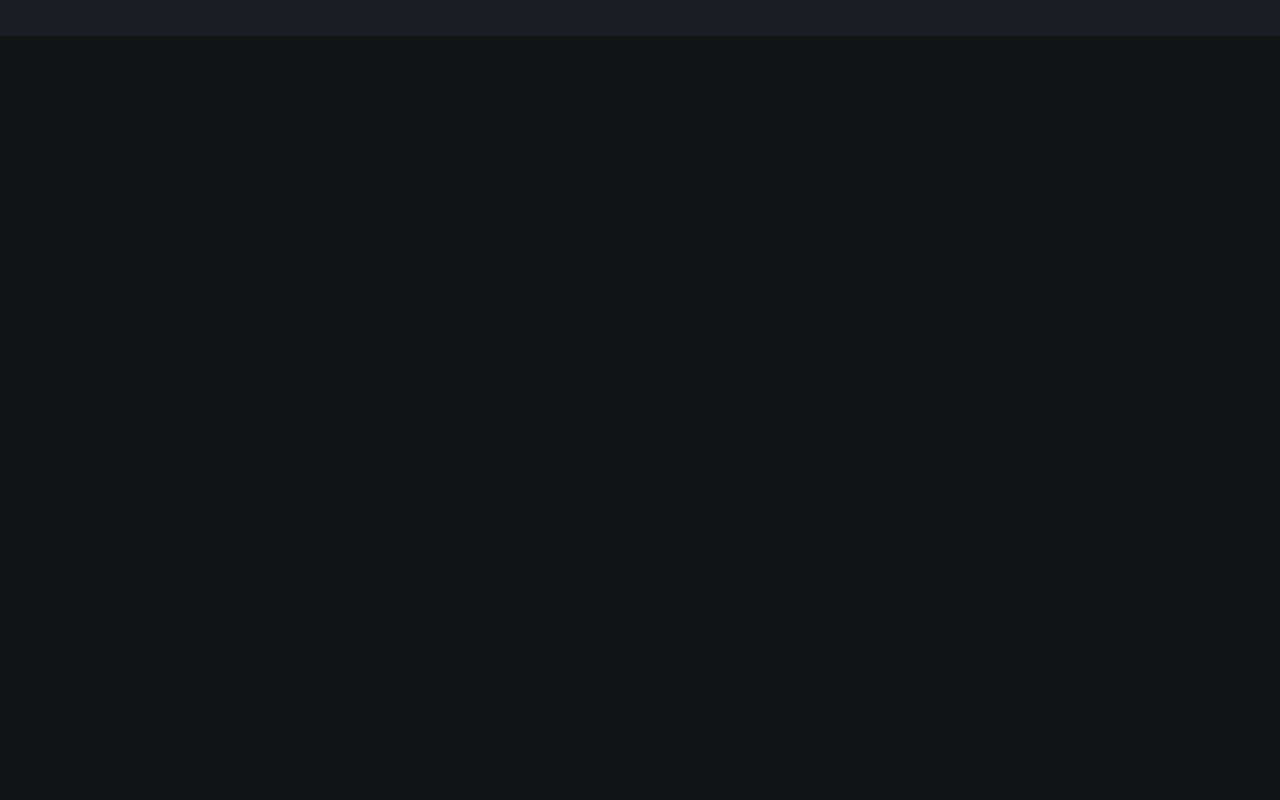
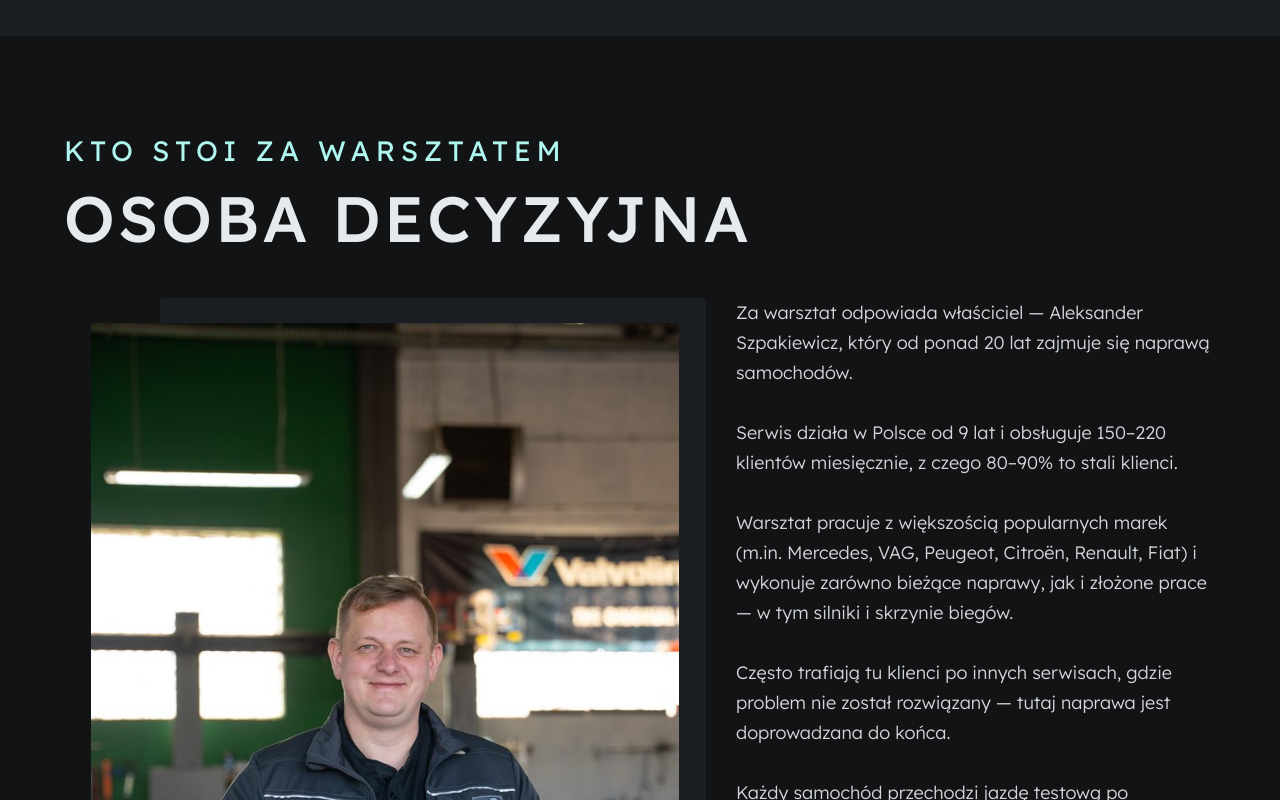
Before and after one commit to BorysPresn/som-website, a React (Vite) app: page / in a window 1280 px wide. Shown: the part 5680-6480 px from the top of the page. Before the commit the page ends 5716 px from the top, so only its background shows below. Built offline with nearby package versions, Linux system fonts and the light colour scheme.

Commit message:
feat: add Owner section with image and content

```diff
--- a/src/App.tsx
+++ b/src/App.tsx
@@ -2,6 +2,7 @@ import "./app/styles/globals.scss";
 import { About } from "./sections/About/About";
 import { Header } from "./sections/Header/Header";
 import { Hero } from "./sections/Hero/Hero";
+import { Owner } from "./sections/Owner/Owner";
 import { Process } from "./sections/Process/Process";
 import { Reviews } from "./sections/Reviews/Reviews";
 import { Services } from "./sections/Services/Services";
@@ -17,6 +18,7 @@ function App() {
       <About />
       <Process />
       <Reviews />
+      <Owner />
     </>
   );
 }
--- /dev/null
+++ b/src/sections/Owner/Owner.module.scss
@@ -0,0 +1,158 @@
+@use "../../app/styles/mixins.scss" as *;
+@use "../../app/styles/typography.scss" as *;
+@use "../../app/styles/variables.scss" as *;
+
+.section {
+  padding-block: 64px;
+  background-color: $color-bg-main;
+}
+
+.content {
+  display: flex;
+  flex-direction: column;
+  gap: 48px;
+}
+
+.headingGroup {
+  display: flex;
+  flex-direction: column;
+  gap: 16px;
+}
+.textGroup {
+  display: flex;
+  gap: 48px;
+  flex-direction: column;
+}
+.eyebrow {
+  @include above-heading;
+  font-size: $fs-text-lg-mobile;
+  line-height: 25.2px;
+  letter-spacing: 3.6px;
+}
+
+.title {
+  @include desktop-h2;
+  font-size: $fs-heading-2-mobile;
+  line-height: 38.4px;
+  letter-spacing: 1.6px;
+  text-transform: none;
+}
+
+.imageWrap {
+  position: relative;
+  width: 100%;
+  aspect-ratio: 344 / 430;
+  max-height: 450px;
+}
+
+.imageWrap::before {
+  content: "";
+  position: absolute;
+  top: -10px;
+  left: -9px;
+  right: 9px;
+  bottom: 16px;
+  border-radius: $radius-sm;
+  background-color: $color-bg-section;
+}
+
+.image {
+  position: relative;
+  display: block;
+  width: 100%;
+  height: 100%;
+  border-radius: $radius-sm;
+  object-fit: cover;
+}
+
+.text {
+  display: flex;
+  flex-direction: column;
+  gap: 24px;
+  color: $color-text-main;
+  opacity: 0.85;
+}
+
+.text p {
+  @include font($fs-text-sm-mobile, $fw-light, 25.6px);
+}
+
+@media (min-width: $bp-tablet) {
+  .section {
+    padding-block: 96px;
+  }
+
+  .content {
+    display: flex;
+    align-items: flex-start;
+  }
+
+  .headingGroup {
+    gap: 16px;
+  }
+
+  .textGroup {
+    flex-direction: row;
+    gap: 30px;
+    width: 100%;
+    justify-content: space-between;
+  }
+
+  .imageWrap {
+    flex: 0 0 min(36vw, 300px);
+    max-height: none;
+    aspect-ratio: 642 / 794;
+  }
+
+  .imageWrap::before {
+    top: 0;
+    left: 14.95%;
+    right: 0;
+    bottom: 11.84%;
+  }
+
+  .image {
+    position: absolute;
+    top: 3.15%;
+    left: 4.21%;
+    width: 91.59%;
+    height: 93.58%;
+    object-position: center 40%;
+  }
+
+  .text {
+    flex: 1 1 auto;
+    min-width: 0;
+  }
+}
+
+@media (min-width: $bp-desktop) {
+  .eyebrow {
+    @include above-heading;
+    white-space: nowrap;
+  }
+
+  .title {
+    @include desktop-h2;
+    text-transform: uppercase;
+  }
+
+  .textGroup {
+    gap: 30px;
+  }
+
+  .text {
+    gap: 30px;
+    max-width: 900px;
+  }
+
+  .text p {
+    @include font($fs-text-md, $fw-light, $lh-paragraph-md);
+  }
+
+  .imageWrap {
+    flex-basis: auto;
+    max-width: 642px;
+    aspect-ratio: 642 / 794;
+  }
+}
--- /dev/null
+++ b/src/sections/Owner/Owner.tsx
@@ -0,0 +1,45 @@
+import { Container } from "../../components/layout/Container/Container";
+import ownerImage from "../../assets/images/owner/owner.jpg";
+import style from "./Owner.module.scss";
+
+const eyebrow = "KTO STOI ZA WARSZTATEM";
+const title = "Osoba decyzyjna";
+const ownerAlt = "Osoba decyzyjna warsztatu S.O.M. Serwis w hali serwisowej.";
+
+const paragraphs = [
+  "Za warsztat odpowiada w\u0142a\u015Bciciel — Aleksander Szpakiewicz, kt\u00F3ry od ponad 20 lat zajmuje si\u0119 napraw\u0105 samochod\u00F3w.",
+  "Serwis dzia\u0142a w Polsce od 9 lat i obs\u0142uguje 150–220 klient\u00F3w miesi\u0119cznie, z czego 80–90% to stali klienci.",
+  "Warsztat pracuje z wi\u0119kszo\u015Bci\u0105 popularnych marek (m.in. Mercedes, VAG, Peugeot, Citro\u00EBn, Renault, Fiat) i wykonuje zar\u00F3wno bie\u017C\u0105ce naprawy, jak i z\u0142o\u017Cone prace — w tym silniki i skrzynie bieg\u00F3w.",
+  "Cz\u0119sto trafiaj\u0105 tu klienci po innych serwisach, gdzie problem nie zosta\u0142 rozwi\u0105zany — tutaj naprawa jest doprowadzana do ko\u0144ca.",
+  "Ka\u017Cdy samoch\u00F3d przechodzi jazd\u0119 testow\u0105 po naprawie. Na wykonane us\u0142ugi udzielana jest gwarancja — a w razie b\u0142\u0119du po stronie warsztatu, usterka usuwana jest na koszt firmy.",
+  "Je\u015Bli problem da si\u0119 naprawi\u0107 — tutaj zostanie naprawiony.",
+];
+
+export const Owner = () => {
+  return (
+    <section className={style.section} aria-labelledby="owner-title">
+      <Container>
+        <div className={style.content}>
+          <div className={style.headingGroup}>
+            <p className={style.eyebrow}>{eyebrow}</p>
+            <h2 id="owner-title" className={style.title}>
+              {title}
+            </h2>
+          </div>
+
+          <div className={style.textGroup}>
+            <div className={style.imageWrap}>
+              <img src={ownerImage} alt={ownerAlt} className={style.image} />
+            </div>
+
+            <div className={style.text}>
+              {paragraphs.map((paragraph) => (
+                <p key={paragraph}>{paragraph}</p>
+              ))}
+            </div>
+          </div>
+        </div>
+      </Container>
+    </section>
+  );
+};
```
Also changed, not shown: src/assets/images/owner/owner.jpg (added).
